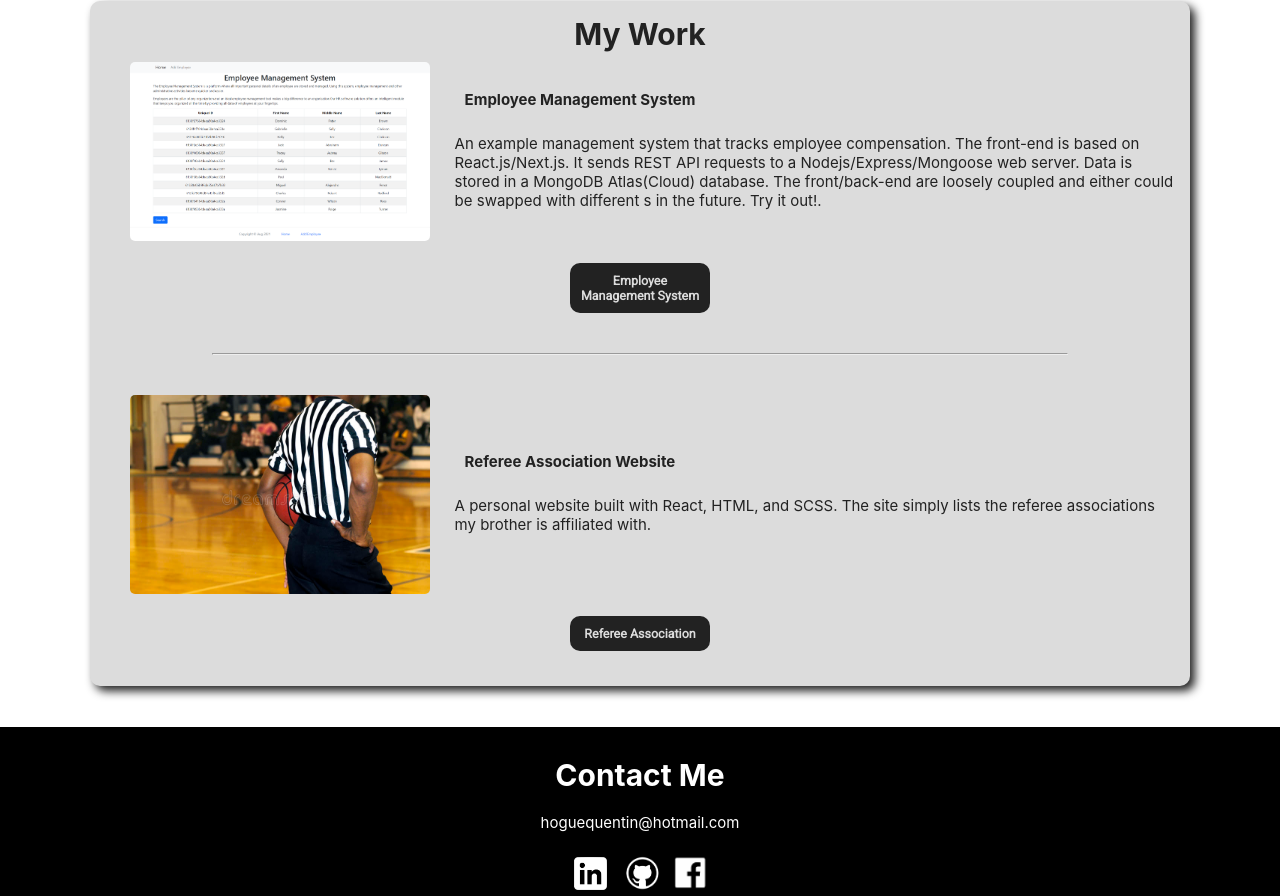
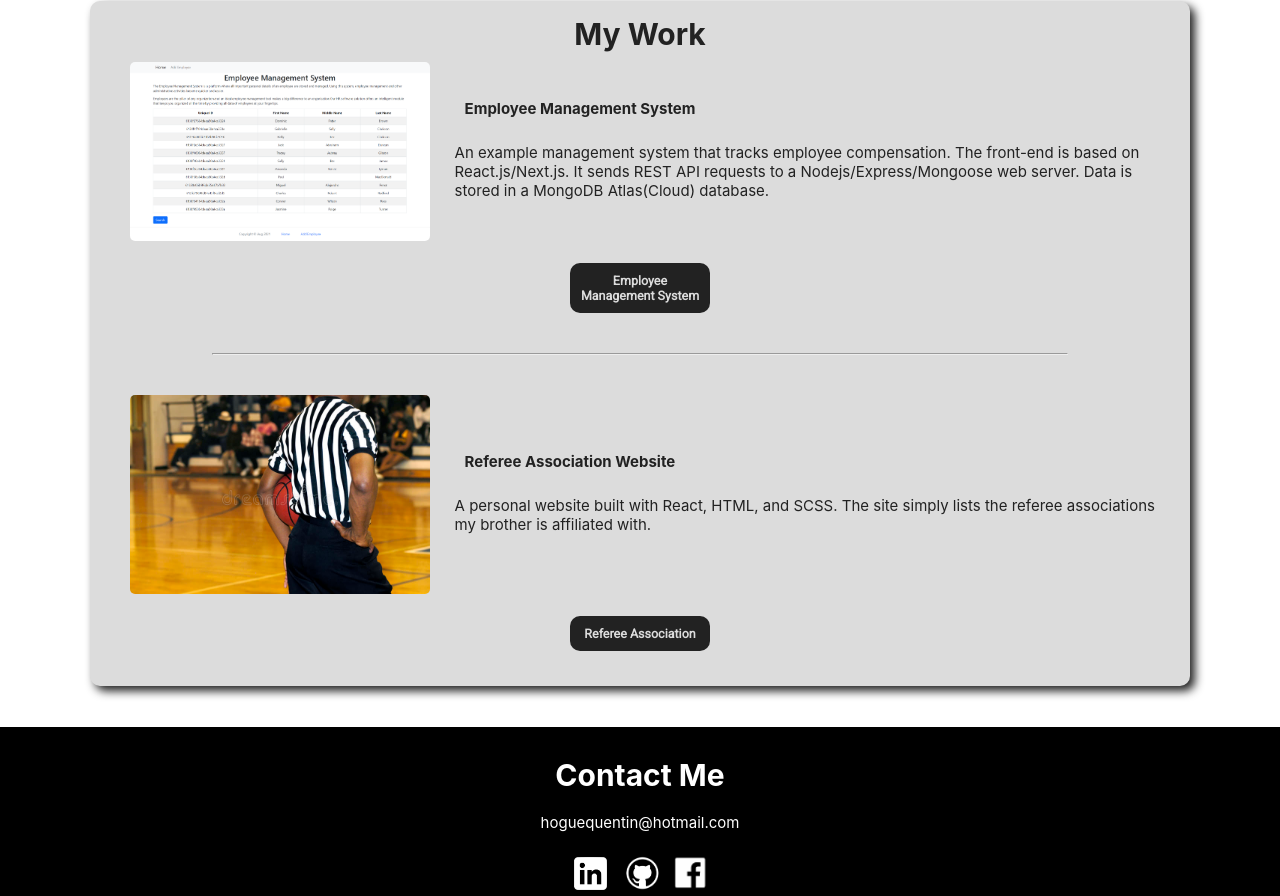
Before and after one commit to Drendal911/webpage, a React (Create React App) app: page / in a window 1280 px wide. Shown: the part 1626-2522 px from the top of the page. Built offline with nearby package versions, Linux system fonts and the light colour scheme.

Commit message:
Fix Typos

```diff
--- a/src/components/Work.js
+++ b/src/components/Work.js
@@ -18,8 +18,7 @@ export default function Work() {
                         <div className={work.sub_title}>Employee Management System</div>
                         <p>An example management system that tracks employee compensation. The front-end is based on
                             React.js/Next.js. It sends REST API requests to a Nodejs/Express/Mongoose web server.
-                            Data is stored in a MongoDB Atlas(Cloud) database. The front/back-end are loosely coupled
-                            and either could be swapped with different s in the future. Try it out!.</p>
+                            Data is stored in a MongoDB Atlas(Cloud) database.</p>
                     </div>
                     <div className={work.button_div}>
                         <Button css={button.dark_rectangle_btn}
--- a/src/styles/layout/App.module.scss
+++ b/src/styles/layout/App.module.scss
@@ -25,7 +25,6 @@ a {
 .main_container {
   text-align: center;
   min-width: 280px;
-
 }
 
 .content_wrap {
@@ -35,7 +34,6 @@ a {
   text-align: center;
   padding-bottom: 17rem;
   min-width: 280px;
-
 }
 
 .background {
```
